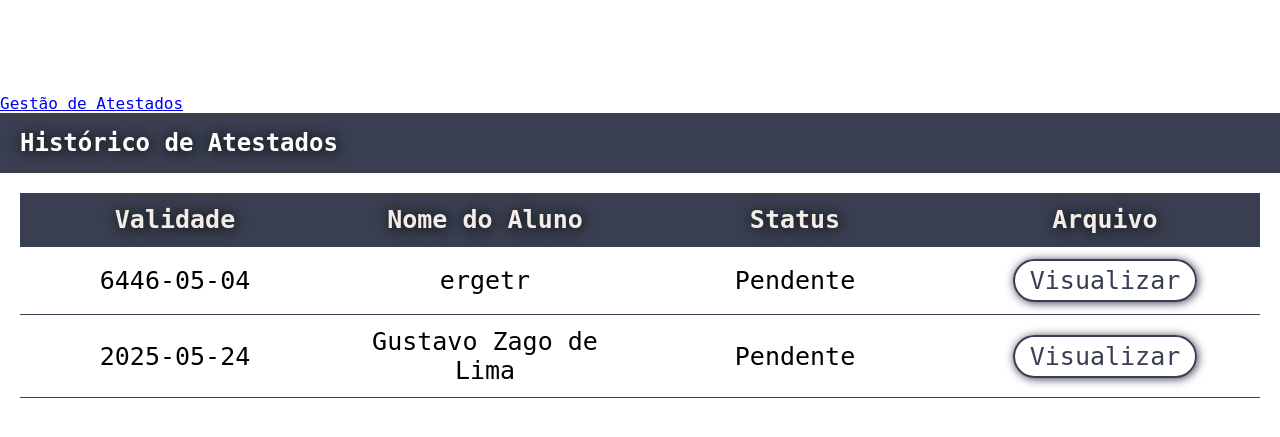
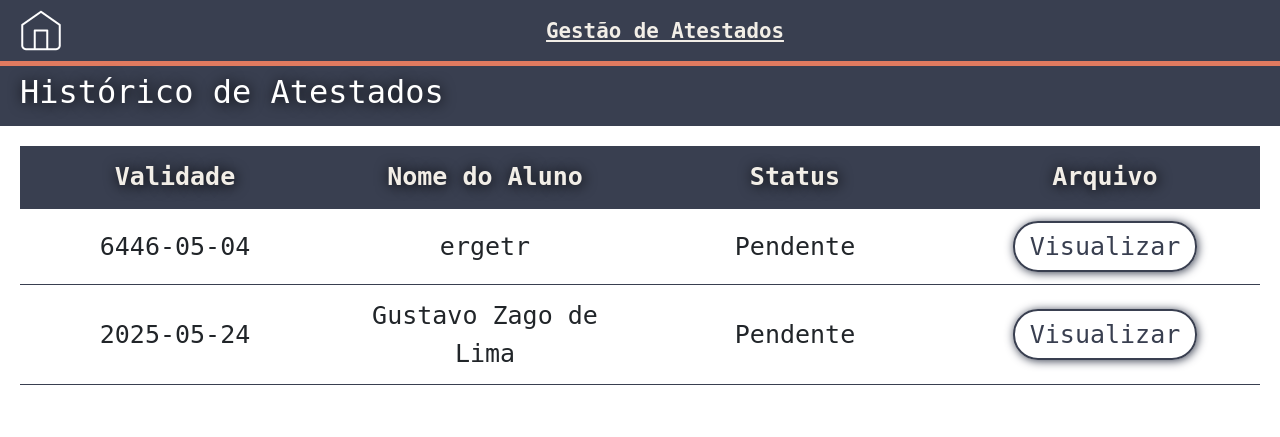
Before and after one commit to Gustavo-Zago/DevForge-Atestados-Scrum, a Flask app: page /gestaoat in a window 1280 px wide. Shown: the top 437 px of the page. Run offline with Flask 3, Linux system fonts and the light colour scheme.

Commit message:
fix: header gestãoat

```diff
--- a/src/templates/GestãoDeAtestados.html
+++ b/src/templates/GestãoDeAtestados.html
@@ -3,20 +3,44 @@
   <head>
     <meta charset="UTF-8" />
     <title>Gestão de Atestados</title>
-    <link rel="stylesheet" href="../static/css/style.css" />
-    <link
-      rel="shortcut icon"
-      type="image/x-icon"
-      href="../static/assets/DevForgePNG.ico"
-    />
+    <link rel="stylesheet" href="{{ url_for('static', filename='../static/css/style.css')}}">
+    <link rel="shortcut icon" type="image/x-icon" href="../static/assets/DevForgePNG.ico"/>
+
+    <!-- CSS bootstrap -->
+    <link rel="stylesheet" href="https://cdn.jsdelivr.net/npm/bootstrap@4.6.1/dist/css/bootstrap.min.css" integrity="sha384-zCbKRCUGaJDkqS1kPbPd7TveP5iyJE0EjAuZQTgFLD2ylzuqKfdKlfG/eSrtxUkn" crossorigin="anonymous">
+    <link rel="stylesheet" href="../static/css/newheader.css">
   </head>
+
+  <!-- script bootstrap-->
+<script src="https://cdn.jsdelivr.net/npm/jquery@3.5.1/dist/jquery.slim.min.js" integrity="sha384-DfXdz2htPH0lsSSs5nCTpuj/zy4C+OGpamoFVy38MVBnE+IbbVYUew+OrCXaRkfj" crossorigin="anonymous"></script>
+<script src="https://cdn.jsdelivr.net/npm/bootstrap@4.6.1/dist/js/bootstrap.bundle.min.js" integrity="sha384-fQybjgWLrvvRgtW6bFlB7jaZrFsaBXjsOMm/tB9LTS58ONXgqbR9W8oWht/amnpF" crossorigin="anonymous"></script>
+
   <body>
-    <header>
-      <a class="link-home" href="/"><img src="../static/assets/Home.png" /></a>
-      <div class="links_header">
-        <a href="#">Gestão de Atestados</a>
-      </div>
-    </header>
+            <header>
+            <div class="container">
+                <nav class="navbar navbar-expand-sm bg-dark navbar-dark">
+
+                    <a class="link-home" href="/">
+                        <img style="width:50px!important;" src="../static/assets/Home.png">
+                    </a>
+
+                    <button class="navbar-toggler" type="button" data-toggle="collapse" data-target="#myNav">
+                        <span class="navbar-toggler-icon"></span>
+                    </button>
+
+                    <div id="myNav" class="collapse navbar-collapse">
+                        <ul style="text-align: center;" class="navbar-nav ">
+                          <li>
+                            <div class="links_header">
+                              <a href="#">Gestão de Atestados</a>
+                            </div>
+                          </li>
+                        </ul>
+                    </div>
+                </nav>
+            </div>
+
+        </header>
 
     <nav class="nav-espera">
       <h2>Histórico de Atestados</h2>
```
